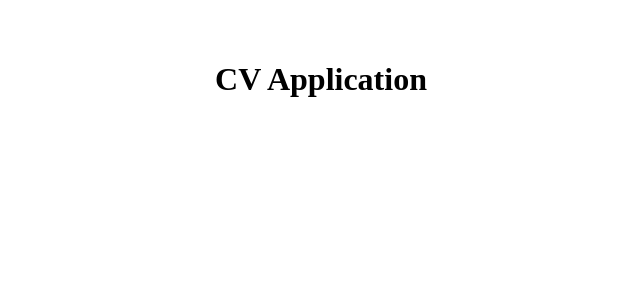
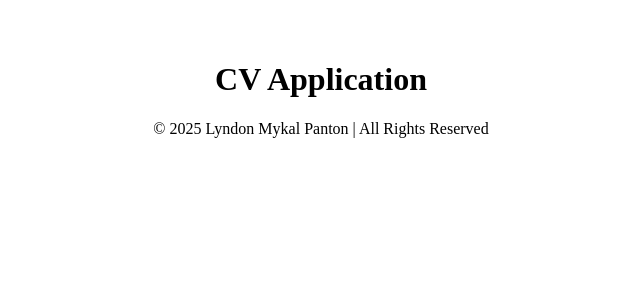
Before and after one commit to lyndonpanton/cv-application, a React (Vite) app in the folder client/: page / in a window 1280 px wide. Shown: the top 300 px of the page, without its empty margins (319-959 px from the left). Built offline with nearby package versions, Linux system fonts and the light colour scheme.

Commit message:
Content: Add copyright information to footer

```diff
--- a/client/src/App.jsx
+++ b/client/src/App.jsx
@@ -1,11 +1,13 @@
 import './App.css'
 
 import Header from "./components/Header.jsx";
+import Footer from "./components/Footer.jsx";
 
 function App() {
     return (
         <div>
             <Header />
+            <Footer />
         </div>
     );
 }
--- a/client/src/components/AdditionalInformation.jsx
+++ b/client/src/components/AdditionalInformation.jsx
@@ -1,4 +1,4 @@
-function AdditionalInformation() {
+function AdditionalInformation(props) {
     return (
         <section>
 
--- a/client/src/components/CopyrightInformation.jsx
+++ b/client/src/components/CopyrightInformation.jsx
@@ -1,7 +1,9 @@
-function CopyrightInformation() {
+function CopyrightInformation(props) {
+    const { year, author, rights } = props.copyrightInformation;
+
     return (
         <section>
-
+            <p>&copy; { year } { author } | { rights }</p>
         </section>
     );
 }
--- a/client/src/components/DevelopmentInformation.jsx
+++ b/client/src/components/DevelopmentInformation.jsx
@@ -1,4 +1,4 @@
-function DevelopmentInformation() {
+function DevelopmentInformation(props) {
     return (
         <section>
 
--- a/client/src/components/Footer.jsx
+++ b/client/src/components/Footer.jsx
@@ -101,12 +101,12 @@ function Footer() {
 
     return (
         <footer>
-            <DevelopmentInformation
+            {/* <DevelopmentInformation
                     information={ developmentInformation } />
             <AdditionalInformation
-                    information={ additionalInformation } />
+                    information={ additionalInformation } /> */}
             <CopyrightInformation
-                    information={ copyrightInformation } />
+                    copyrightInformation={ copyrightInformation } />
         </footer>
     );
 }
```
